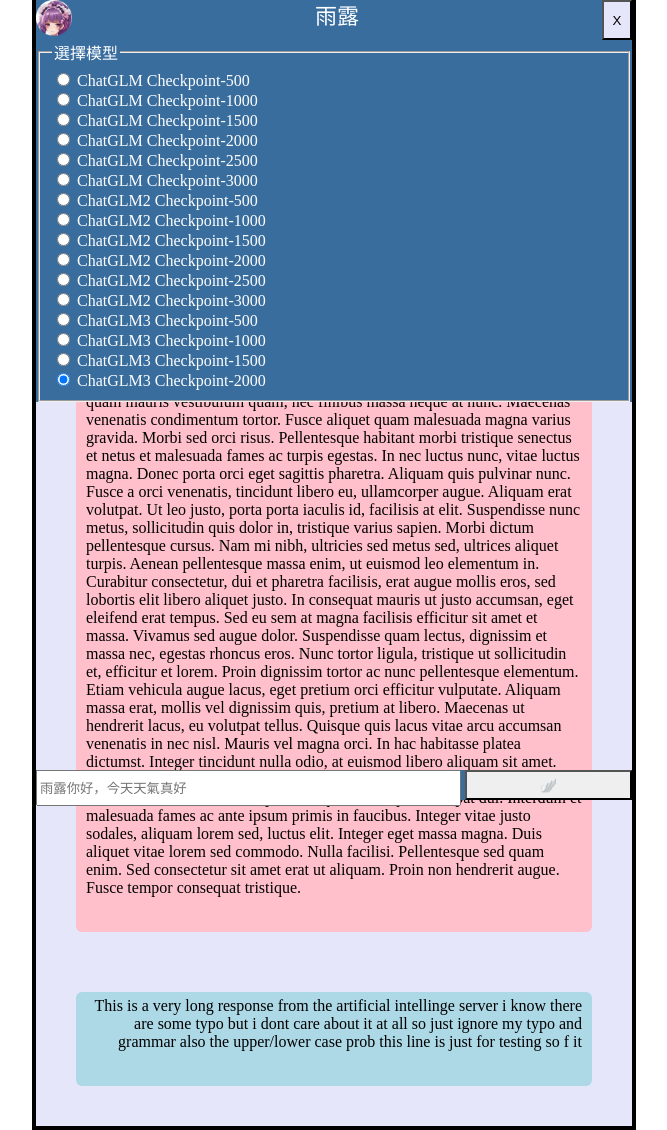
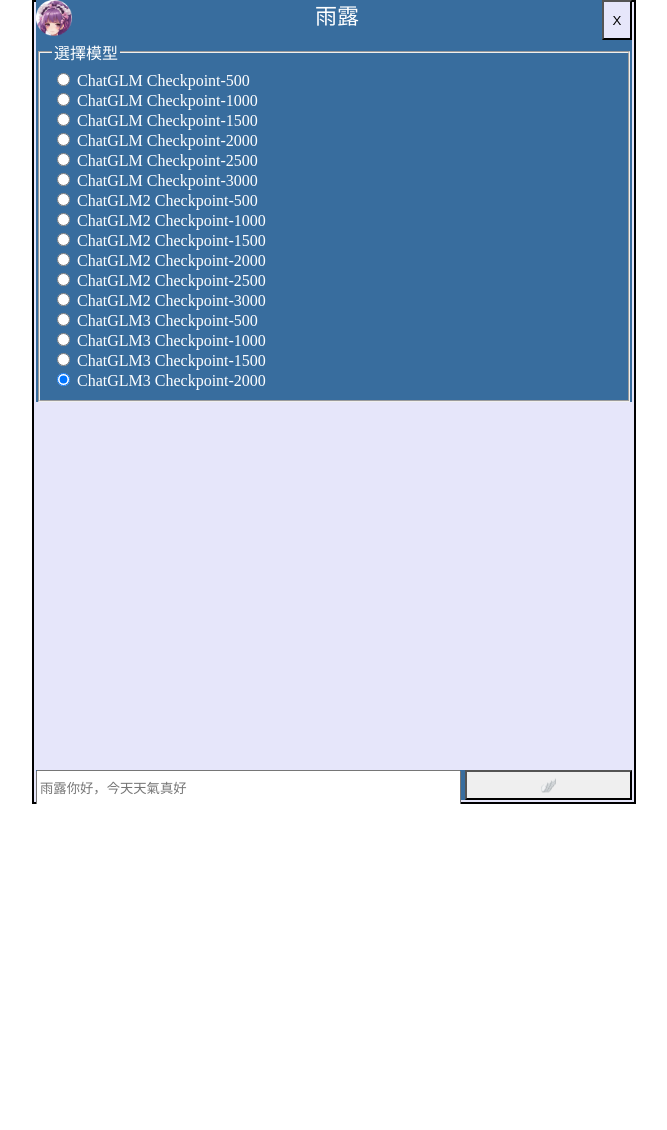
Before and after one commit to lsjle/2024-science-fair, a Flask app: template code/ui/templates/mobile.html in a window 1280 px wide. Shown: the whole page, without its empty margins (306-973 px from the left). After the commit the page ends 804 px from the top, so only its background shows below. Run offline with Flask 3, Linux system fonts and the light colour scheme; the template is opened without the code that fills it, so the values that code supplies are empty.

Commit message:
finish ui and scroing

```diff
--- a/code/ui/main.py
+++ b/code/ui/main.py
@@ -28,7 +28,9 @@ preseqlen=128
 @app.route("/")
 def main():
     return render_template('index.html')
-
+@app.route("/mobile")
+def mobile():
+    return render_template('mobile.html')
 @app.route("/process", methods=['POST'])#, methods=['POST']
 def process():
     response = request.values['prompt']
@@ -130,8 +132,8 @@ def process():
         response=tokenizer.decode(response, skip_special_tokens=True)
 
     # return render_template('process.html',**locals())
-    return response
+    return cc.convert(response)
 
 
 if __name__ == '__main__':
-   app.run(debug=False, port=5323)
+   app.run(debug=False, port=5323,host='0.0.0.0')
--- a/code/ui/templates/mobile.html
+++ b/code/ui/templates/mobile.html
@@ -4,6 +4,9 @@
     <meta name="viewport" content="width=device-width, initial-scale=1.0">
     <script>
         function sendxhr() {
+            timestamp = Date.now();
+            document.getElementById("mainpart").innerHTML += "<br><div class='speech ansai right'>" + document.getElementById("prompt").value + '</div>';
+            document.getElementById("mainpart").innerHTML += "<br><div class='speech ansuser left' id=" + timestamp + " >" + '...' + '</div>';
             var http = new XMLHttpRequest();
             var url = 'process';
             prompt = document.getElementById("prompt").value;
@@ -16,8 +19,9 @@
 
             http.onreadystatechange = function () {//Call a function when the state changes.
                 if (http.readyState == 4 && http.status == 200) {
-                    alert(http.responseText);
-                    document.getElementById("io").innerHTML += "\n" + http.responseText;
+                    // alert(http.responseText);
+                    // document.getElementById("mainpart").innerHTML -= "<br><div class='speech ansuser left'>" + '...' + '</div>';
+                    document.getElementById(timestamp).innerText = http.responseText;
                     element.scrollTop = element.scrollHeight;
                 }
             }
@@ -32,9 +36,9 @@
             }
         }
 
-        function sctb(){
-        var element = document.querySelector('#mainpart');
-        element.scrollTop = element.scrollHeight;
+        function sctb() {
+            var element = document.querySelector('#mainpart');
+            element.scrollTop = element.scrollHeight;
         }
     </script>
     <style>
@@ -78,11 +82,12 @@
         }
 
         .mainpart {
-            border: 2px solid black;
+            /* border: 2px solid black; */
             /* height: 100vh; */
             overflow: auto;
             overflow-y: auto;
             padding: 10px;
+            /* height: 100vh; */
             /* height:90vh; */
         }
 
@@ -120,7 +125,8 @@
             padding-right: 10px;
             padding-top: 5px;
             padding-bottom: 5px;
-            /* clear: both; */
+            clear: both;
+            float: left;
         }
 
         .ansai {
@@ -135,7 +141,7 @@
             padding-right: 10px;
             padding-top: 5px;
             padding-bottom: 5px;
-            /* clear: both; */
+            clear: both;
             float: right;
         }
 
@@ -177,7 +183,7 @@
         }
 
         /* (B) USE ::AFTER TO CREATE THE "CALLOUT" */
-        .speech::after {
+        /* .speech::after {
             display: block;
             width: 0;
             content: "";
@@ -185,7 +191,7 @@
         }
 
         /* (C) "CALLOUT" DIRECTIONS */
-        .speech.up::after {
+        /* .speech.up::after {
             border-bottom-color: #a53d38;
             border-top: 0;
         }
@@ -205,7 +211,7 @@
             border-right: 0;
         }
 
-        #myDropdown {
+        */ #myDropdown { */
             display: block;
             position: fixed;
             /* Set the navbar to fixed position */
@@ -218,8 +224,9 @@
             color: white;
             background-color: #386d9e;
         }
-        .sideoutmain{
-            height: 100%;
+
+        .sideoutmain {
+            height: 100vh;
         }
     </style>
 </head>
@@ -319,52 +326,11 @@
 
         </div>
         <div class="sideoutmain">
-        <div class="mainpart" id="mainpart">
-            <span class="speech ansuser left">data</span>
-            <br>
-            <span class="speech ansai right">hi</span>
-            <br>
-            <div class="speech ansuser left">
-
-                Lorem ipsum dolor sit amet, consectetur adipiscing elit. Nulla id nulla mauris. Nunc lobortis orci
-                tincidunt mauris vulputate congue. Sed ut pharetra lacus, ac maximus lorem. Sed sollicitudin ornare
-                viverra. Praesent ipsum tellus, volutpat eget nulla ac, fermentum maximus dui. Ut ante metus,
-                sollicitudin aliquet magna aliquet, pellentesque pellentesque lorem. Etiam varius rhoncus eleifend.
-                Integer ullamcorper, lorem sit amet volutpat finibus, quam mauris vestibulum quam, nec finibus massa
-                neque at nunc.
-
-                Maecenas venenatis condimentum tortor. Fusce aliquet quam malesuada magna varius gravida. Morbi sed orci
-                risus. Pellentesque habitant morbi tristique senectus et netus et malesuada fames ac turpis egestas. In
-                nec luctus nunc, vitae luctus magna. Donec porta orci eget sagittis pharetra. Aliquam quis pulvinar
-                nunc. Fusce a orci venenatis, tincidunt libero eu, ullamcorper augue. Aliquam erat volutpat. Ut leo
-                justo, porta porta iaculis id, facilisis at elit.
-
-                Suspendisse nunc metus, sollicitudin quis dolor in, tristique varius sapien. Morbi dictum pellentesque
-                cursus. Nam mi nibh, ultricies sed metus sed, ultrices aliquet turpis. Aenean pellentesque massa enim,
-                ut euismod leo elementum in. Curabitur consectetur, dui et pharetra facilisis, erat augue mollis eros,
-                sed lobortis elit libero aliquet justo. In consequat mauris ut justo accumsan, eget eleifend erat
-                tempus. Sed eu sem at magna facilisis efficitur sit amet et massa. Vivamus sed augue dolor. Suspendisse
-                quam lectus, dignissim et massa nec, egestas rhoncus eros.
-
-                Nunc tortor ligula, tristique ut sollicitudin et, efficitur et lorem. Proin dignissim tortor ac nunc
-                pellentesque elementum. Etiam vehicula augue lacus, eget pretium orci efficitur vulputate. Aliquam massa
-                erat, mollis vel dignissim quis, pretium at libero. Maecenas ut hendrerit lacus, eu volutpat tellus.
-                Quisque quis lacus vitae arcu accumsan venenatis in nec nisl. Mauris vel magna orci. In hac habitasse
-                platea dictumst. Integer tincidunt nulla odio, at euismod libero aliquam sit amet. Aenean nec mollis
-                ipsum. Nam efficitur lacus egestas, placerat nunc eu, vestibulum diam. Donec ac pellentesque tellus,
-                quis volutpat dui. Interdum et malesuada fames ac ante ipsum primis in faucibus. Integer vitae justo
-                sodales, aliquam lorem sed, luctus elit.
-
-                Integer eget massa magna. Duis aliquet vitae lorem sed commodo. Nulla facilisi. Pellentesque sed quam
-                enim. Sed consectetur sit amet erat ut aliquam. Proin non hendrerit augue. Fusce tempor consequat
-                tristique. </div>
-            <br>
-            <div class="speech ansai right">This is a very long response from the artificial intellinge server i know
-                there are some typo but i dont care about it at all so just ignore my typo and grammar also the
-                upper/lower case prob this line is just for testing so f it</div>
+            <div class="mainpart" id="mainpart">
+                <div class="speech ansai right">hi</div>
 
 
-        </div>
+            </div>
         </div>
 
     </div>
```
Also changed, not shown: code/evaluation/bleutest.py (+33 -5 lines), code/evaluation/score.csv (added, +18 -0 lines), code/ui/templates/index.html (+16 -27 lines).
